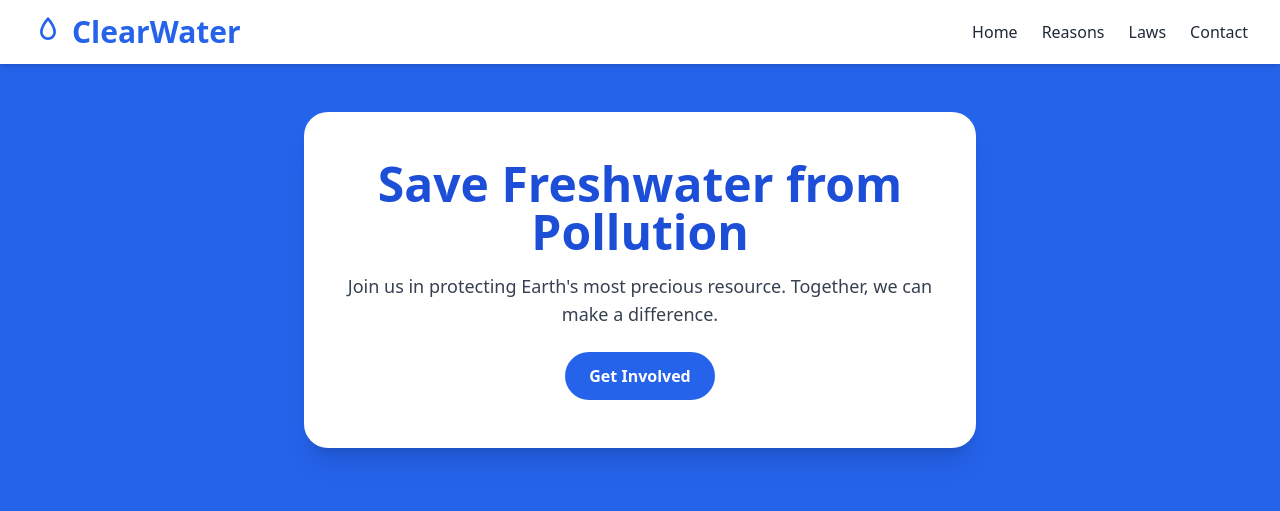
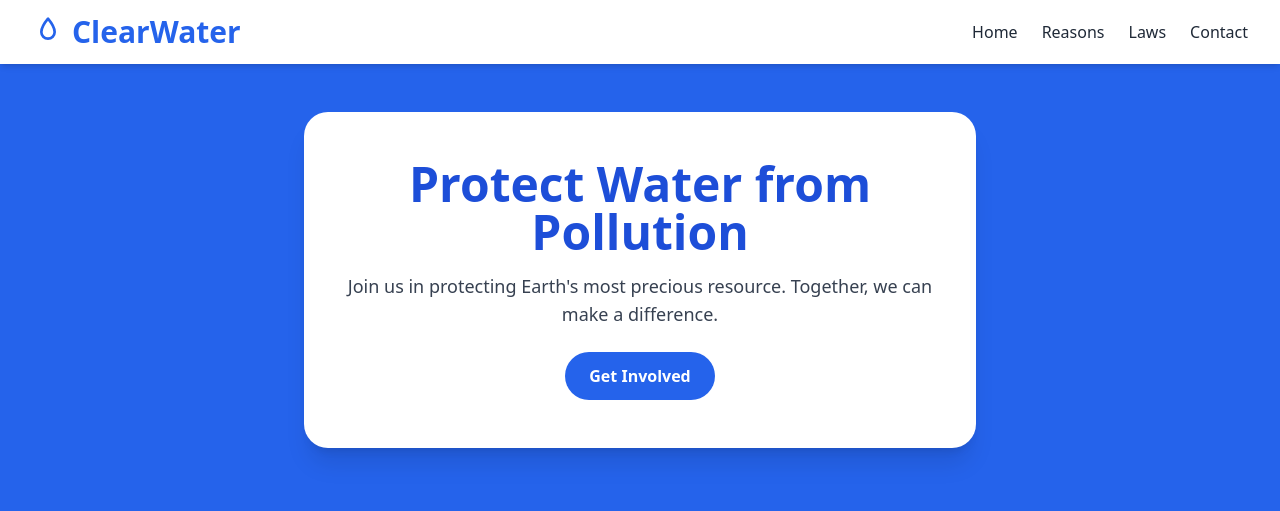
Before and after one commit to AbdelrahmanM1/ClearWaterWebsite, a Flask app: page / in a window 1280 px wide. Shown: the top 511 px of the page. Run offline with Flask 3, Linux system fonts and the light colour scheme; some libraries are stand-ins or nearby versions.

Commit message:
Update index.html

```diff
--- a/templates/index.html
+++ b/templates/index.html
@@ -127,7 +127,7 @@
 <!-- Header Section -->
 <section class="pt-28 pb-16 bg-blue-600 flex justify-center px-4 fade-in">
   <div class="bg-white rounded-3xl shadow-xl px-6 sm:px-8 py-10 sm:py-12 max-w-2xl w-full text-center">
-    <h1 class="text-3xl sm:text-5xl font-extrabold text-blue-700 mb-4">Save Freshwater from Pollution</h1>
+    <h1 class="text-3xl sm:text-5xl font-extrabold text-blue-700 mb-4">Protect Water from Pollution</h1>
     <p class="text-base sm:text-lg text-gray-700 mb-6">Join us in protecting Earth's most precious resource. Together, we can make a difference.</p>
     <a href="/get-involved" class="inline-block bg-blue-600 text-white font-semibold px-5 py-3 sm:px-6 sm:py-3 rounded-full hover:bg-blue-700 transition transform hover:scale-105">Get Involved</a>
   </div>
```
